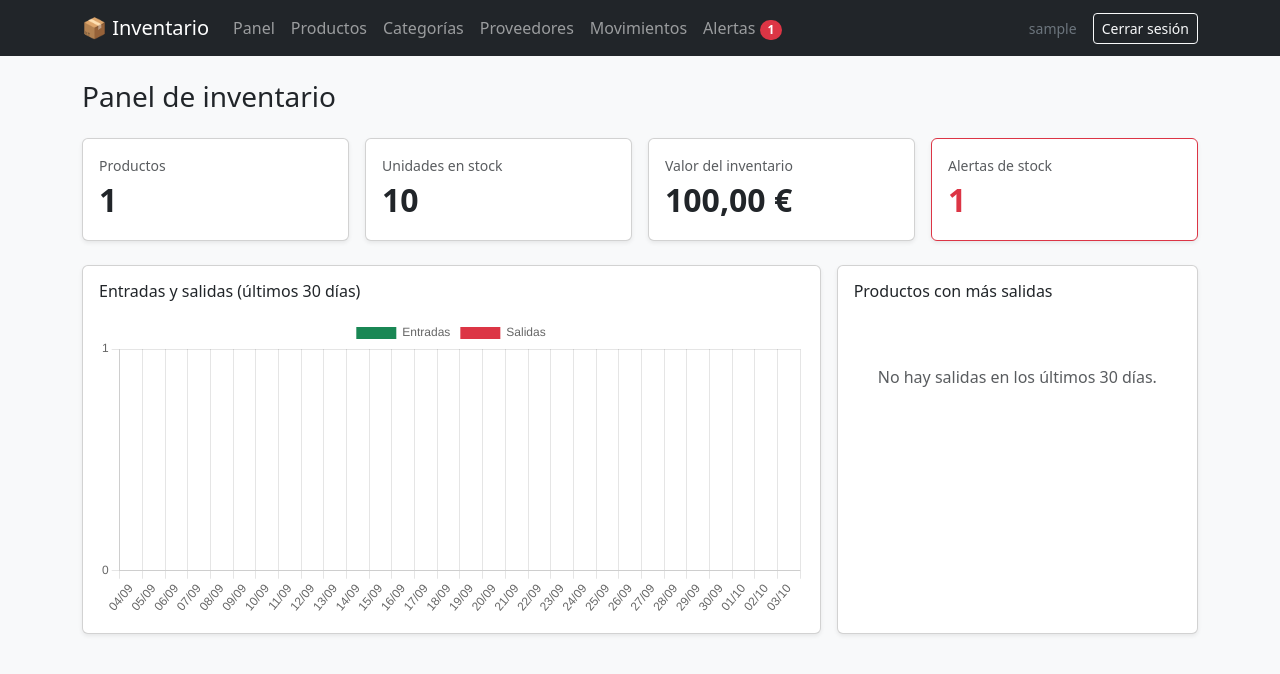
After one commit to BryanE-sketch/Django---Sistema-de-inventario-, a Django app: page /panel/ in a window 1280 px wide. The commit adds this page. Shown: the top 674 px of the page. Run offline with Django 5.2, Linux system fonts and the light colour scheme; a user stored in the database is signed in; tables that the repository leaves empty hold one stand-in row (values such as "Sample post").

Commit message:
Fase 7b: panel con resumen del inventario y gráficos de movimientos

```diff
--- /dev/null
+++ b/inventory/templates/inventory/dashboard.html
@@ -0,0 +1,112 @@
+{% extends 'base.html' %}
+
+{% block title %}Panel{% endblock %}
+
+{% block content %}
+<h1 class="h3 mb-4">Panel de inventario</h1>
+
+<div class="row g-3 mb-4">
+    <div class="col-6 col-lg-3">
+        <div class="card shadow-sm h-100">
+            <div class="card-body">
+                <div class="text-muted small">Productos</div>
+                <div class="fs-2 fw-semibold">{{ totals.total_products }}</div>
+            </div>
+        </div>
+    </div>
+    <div class="col-6 col-lg-3">
+        <div class="card shadow-sm h-100">
+            <div class="card-body">
+                <div class="text-muted small">Unidades en stock</div>
+                <div class="fs-2 fw-semibold">{{ totals.total_units|default:0 }}</div>
+            </div>
+        </div>
+    </div>
+    <div class="col-6 col-lg-3">
+        <div class="card shadow-sm h-100">
+            <div class="card-body">
+                <div class="text-muted small">Valor del inventario</div>
+                <div class="fs-2 fw-semibold text-nowrap">{{ totals.inventory_value|default:0|floatformat:"2g" }} €</div>
+            </div>
+        </div>
+    </div>
+    <div class="col-6 col-lg-3">
+        <a href="{% url 'inventory:low_stock' %}" class="text-decoration-none">
+            <div class="card shadow-sm h-100 {% if low_stock_count %}border-danger{% endif %}">
+                <div class="card-body">
+                    <div class="text-muted small">Alertas de stock</div>
+                    <div class="fs-2 fw-semibold {% if low_stock_count %}text-danger{% else %}text-success{% endif %}">{{ low_stock_count }}</div>
+                </div>
+            </div>
+        </a>
+    </div>
+</div>
+
+<div class="row g-3">
+    <div class="col-lg-8">
+        <div class="card shadow-sm h-100">
+            <div class="card-body">
+                <h2 class="h6 mb-3">Entradas y salidas (últimos {{ days }} días)</h2>
+                <div style="position: relative; height: 300px;">
+                    <canvas id="movementsChart"></canvas>
+                </div>
+            </div>
+        </div>
+    </div>
+    <div class="col-lg-4">
+        <div class="card shadow-sm h-100">
+            <div class="card-body">
+                <h2 class="h6 mb-3">Productos con más salidas</h2>
+                {% if chart_data.top_labels %}
+                <div style="position: relative; height: 300px;">
+                    <canvas id="topExitsChart"></canvas>
+                </div>
+                {% else %}
+                <p class="text-muted text-center py-5 mb-0">No hay salidas en los últimos {{ days }} días.</p>
+                {% endif %}
+            </div>
+        </div>
+    </div>
+</div>
+
+{{ chart_data|json_script:"chart-data" }}
+{% endblock %}
+
+{% block extra_js %}
+<script src="https://cdn.jsdelivr.net/npm/chart.js@4.4.1/dist/chart.umd.min.js"></script>
+<script>
+    const chartData = JSON.parse(document.getElementById('chart-data').textContent);
+
+    new Chart(document.getElementById('movementsChart'), {
+        type: 'bar',
+        data: {
+            labels: chartData.labels,
+            datasets: [
+                { label: 'Entradas', data: chartData.entries, backgroundColor: '#198754' },
+                { label: 'Salidas', data: chartData.exits, backgroundColor: '#dc3545' },
+            ],
+        },
+        options: {
+            maintainAspectRatio: false,
+            scales: { y: { beginAtZero: true, ticks: { precision: 0 } } },
+        },
+    });
+
+    const topCanvas = document.getElementById('topExitsChart');
+    if (topCanvas) {
+        new Chart(topCanvas, {
+            type: 'bar',
+            data: {
+                labels: chartData.top_labels,
+                datasets: [{ label: 'Unidades', data: chartData.top_values, backgroundColor: '#dc3545' }],
+            },
+            options: {
+                indexAxis: 'y',
+                maintainAspectRatio: false,
+                plugins: { legend: { display: false } },
+                scales: { x: { beginAtZero: true, ticks: { precision: 0 } } },
+            },
+        });
+    }
+</script>
+{% endblock %}
--- a/inventory/urls.py
+++ b/inventory/urls.py
@@ -32,4 +32,8 @@ urlpatterns = [
 
     # Alertas
     path('alertas/', views.LowStockListView.as_view(), name='low_stock'),
+
+
+    # Panel
+    path('panel/', views.DashboardView.as_view(), name='dashboard'),
 ]
--- a/inventory/views.py
+++ b/inventory/views.py
@@ -1,16 +1,35 @@
 import csv
+from datetime import timedelta
 
 from django.contrib import messages
+from django.contrib.auth.decorators import login_required
 from django.contrib.auth.mixins import LoginRequiredMixin
 from django.contrib.messages.views import SuccessMessageMixin
-from django.db.models import Count, F, ProtectedError, Q
+from django.db.models import Count, DecimalField, F, ProtectedError, Q, Sum
+from django.db.models.functions import TruncDate
+from django.http import HttpResponse
 from django.shortcuts import redirect
+from django.template.defaultfilters import pluralize
 from django.urls import reverse, reverse_lazy
-from django.contrib.auth.decorators import login_required
-from django.http import HttpResponse
-from django.views.generic import CreateView, DeleteView, DetailView, FormView, ListView, UpdateView
+from django.utils import timezone
+from django.views.generic import (
+    CreateView,
+    DeleteView,
+    DetailView,
+    FormView,
+    ListView,
+    TemplateView,
+    UpdateView,
+)
 
-from .forms import CategoryForm, CSVImportForm, ProductFilterForm, ProductForm, StockMovementForm, SupplierForm
+from .forms import (
+    CategoryForm,
+    CSVImportForm,
+    ProductFilterForm,
+    ProductForm,
+    StockMovementForm,
+    SupplierForm,
+)
 from .models import Category, Product, StockMovement, Supplier
 from .services import CSVImportError, import_products_from_csv
 
@@ -252,7 +271,7 @@ class LowStockListView(LoginRequiredMixin, ListView):
         )
 
 
-# ---------- Importación CSV ----------
+
 
 class ProductImportView(LoginRequiredMixin, FormView):
     form_class = CSVImportForm
@@ -271,10 +290,14 @@ class ProductImportView(LoginRequiredMixin, FormView):
                 form.add_error(None, f'... y {hidden} errores más.')
             return self.form_invalid(form)
 
-        messages.success(
-            self.request,
-            f'Importación completada: {summary["created"]} productos creados, '
-            f'{summary["updated"]} actualizados y {summary["movements"]} entradas de stock registradas.',
+            created = summary['created']
+            updated = summary['updated']
+            movements = summary['movements']
+            messages.success(
+        self.request,
+            f'Importación completada: {created} producto{pluralize(created)} creado{pluralize(created)}, '
+            f'{updated} actualizado{pluralize(updated)} y '
+            f'{movements} entrada{pluralize(movements)} de stock registrada{pluralize(movements)}.',
         )
         return super().form_valid(form)
 
@@ -288,3 +311,57 @@ def download_csv_template(request):
     writer.writerow(['nombre', 'sku', 'categoria', 'proveedor', 'precio', 'stock_minimo', 'entrada'])
     writer.writerow(['Bolígrafo azul', 'BOL-001', 'Papeleria', 'Bryan', '1.50', '10', '50'])
     return response
+
+
+
+class DashboardView(LoginRequiredMixin, TemplateView):
+    template_name = 'inventory/dashboard.html'
+    days = 30
+
+    def get_context_data(self, **kwargs):
+        context = super().get_context_data(**kwargs)
+
+        context['totals'] = Product.objects.aggregate(
+            total_products=Count('id'),
+            total_units=Sum('stock'),
+            inventory_value=Sum(
+                F('stock') * F('price'),
+                output_field=DecimalField(max_digits=14, decimal_places=2),
+            ),
+        )
+
+        today = timezone.localdate()
+        start = today - timedelta(days=self.days - 1)
+        recent = StockMovement.objects.filter(created_at__date__gte=start)
+
+        daily_rows = (
+            recent.annotate(day=TruncDate('created_at'))
+            .values('day', 'movement_type')
+            .annotate(total=Sum('quantity'))
+            .order_by()
+        )
+        all_days = [start + timedelta(days=offset) for offset in range(self.days)]
+        entries = dict.fromkeys(all_days, 0)
+        exits = dict.fromkeys(all_days, 0)
+        for row in daily_rows:
+            if row['movement_type'] == StockMovement.MovementType.IN:
+                entries[row['day']] = row['total']
+            else:
+                exits[row['day']] = row['total']
+
+        top_exits = (
+            recent.filter(movement_type=StockMovement.MovementType.OUT)
+            .values('product__name')
+            .annotate(total=Sum('quantity'))
+            .order_by('-total')[:5]
+        )
+
+        context['days'] = self.days
+        context['chart_data'] = {
+            'labels': [day.strftime('%d/%m') for day in all_days],
+            'entries': [entries[day] for day in all_days],
+            'exits': [exits[day] for day in all_days],
+            'top_labels': [row['product__name'] for row in top_exits],
+            'top_values': [row['total'] for row in top_exits],
+        }
+        return context
--- a/templates/base.html
+++ b/templates/base.html
@@ -17,6 +17,7 @@
             </button>
             <div class="collapse navbar-collapse" id="mainNav">
                 <ul class="navbar-nav me-auto">
+                    <li class="nav-item"><a class="nav-link" href="{% url 'inventory:dashboard' %}">Panel</a></li>
                     <li class="nav-item"><a class="nav-link" href="{% url 'inventory:product_list' %}">Productos</a></li>
                     <li class="nav-item"><a class="nav-link" href="{% url 'inventory:category_list' %}">Categorías</a></li>
                     <li class="nav-item"><a class="nav-link" href="{% url 'inventory:supplier_list' %}">Proveedores</a></li>
@@ -54,5 +55,6 @@
     </main>
 
     <script src="https://cdn.jsdelivr.net/npm/bootstrap@5.3.3/dist/js/bootstrap.bundle.min.js"></script>
+        {% block extra_js %}{% endblock %}
 </body>
 </html>
```
